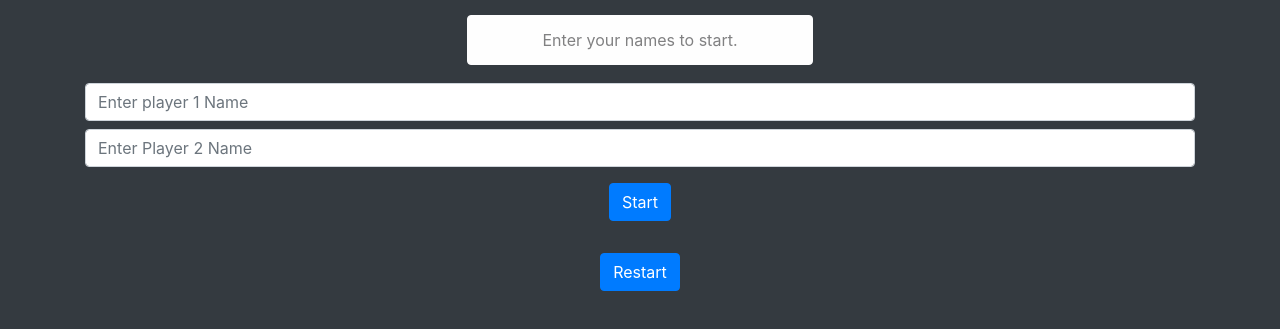
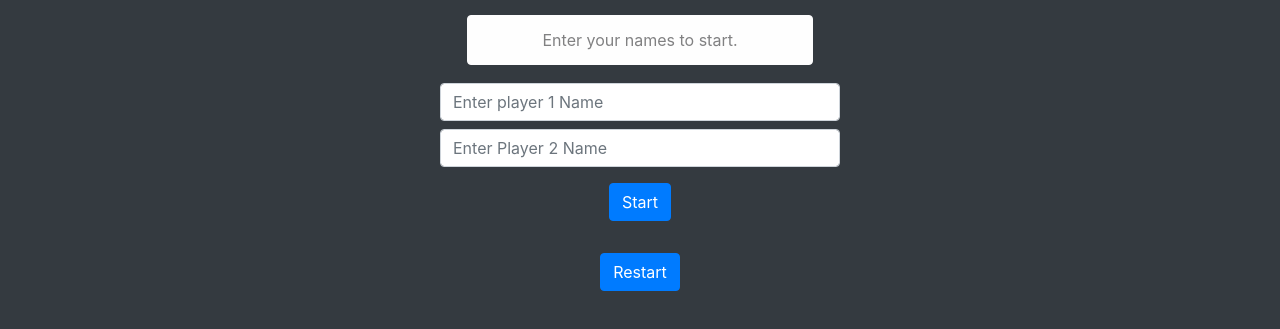
Before and after one commit to suretrust/js-tic-tac-toe, a plain HTML site: page index.html in a window 1280 px wide. Shown: the part 67-396 px from the top of the page. Drawn offline with nearby package versions, Linux system fonts and the light colour scheme.

Commit message:
Add css styling to forms and buttons

```diff
--- a/css/main.css
+++ b/css/main.css
@@ -20,3 +20,8 @@
 .py-3:hover {
     background: whitesmoke;
 }
+
+.justify-content-center {
+    max-width: 400px;
+    margin: 0 auto;
+}
```
